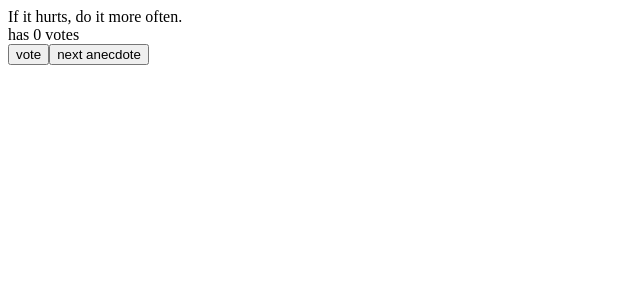
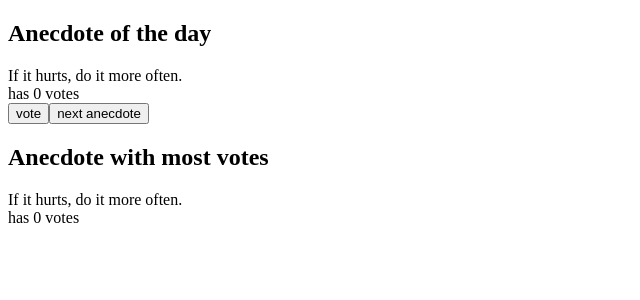
Before and after one commit to Benjaminag2027/Fullstack-Part1, a React (Vite) app: page / in a window 1280 px wide. Shown: the top 300 px of the page, without its empty margins (0-640 px from the left). Built offline with nearby package versions, Linux system fonts and the light colour scheme.

Commit message:
lesson14

```diff
--- a/src/App.jsx
+++ b/src/App.jsx
@@ -1,6 +1,7 @@
 import { useState } from 'react'
 
 let selected = 0
+let best = 0;
 
 const App = () => {
   const anecdotes = [
@@ -15,6 +16,7 @@ const App = () => {
   ]
 
 
+  const [best, setBest] = useState(0)
   const [selected, setSelected] = useState(0)
   const [votes, setVotes] = useState(Array(anecdotes.length).fill(0))
 
@@ -23,14 +25,25 @@ const App = () => {
     const copy = [...votes]
     copy[selected] += 1
     setVotes(copy)
+
+    for (let i = 0; i < anecdotes.length; i ++) {
+      if (copy[i] > votes[best]) {
+        setBest(i);
+      }
+    }
   }
 
   return (
     <div>
+      <h2>Anecdote of the day</h2>
       {anecdotes[selected]} <br />
       has {votes[selected]} votes <br />
       <button onClick={() => {handleVote()}}>vote</button>
       <button onClick={() => {setSelected(Math.floor(Math.random() * anecdotes.length))}}>next anecdote</button>
+
+      <h2>Anecdote with most votes</h2>
+      {anecdotes[best]} <br />
+      has {votes[best]} votes
     </div>
   )
 }
```
